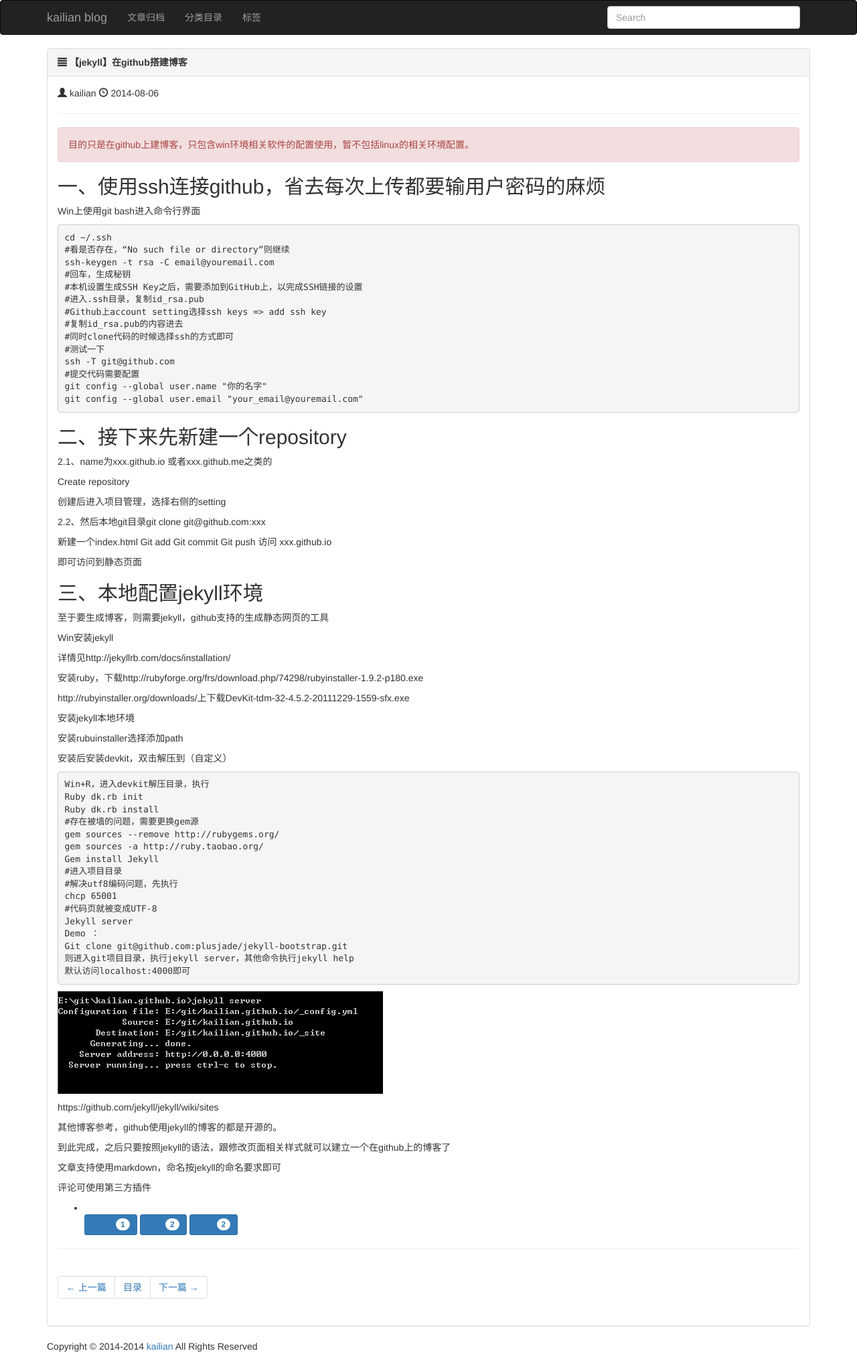
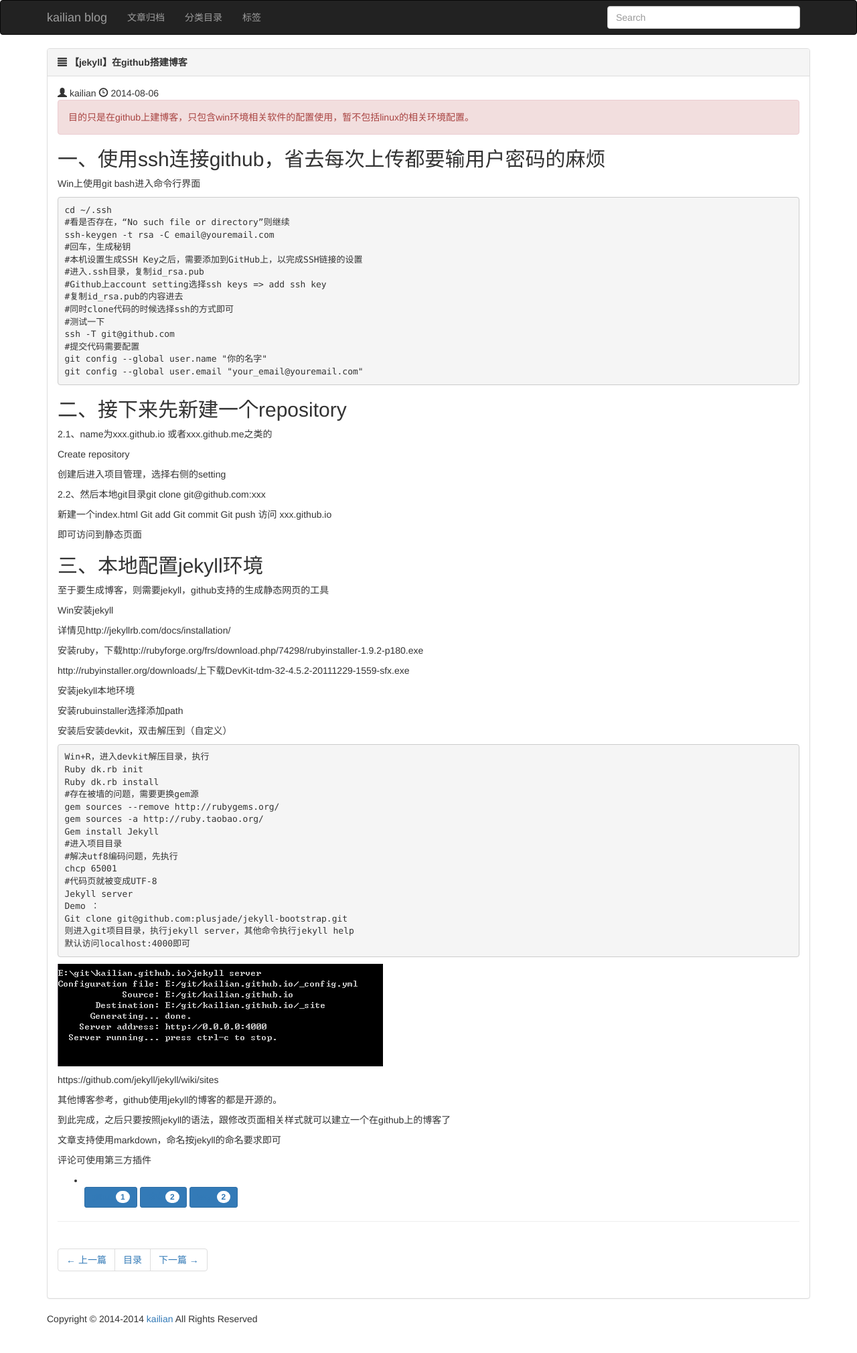
Before and after one commit to kailian/kailian.github.io, a Jekyll site: the page built from _posts/2014-08-06-github-blog.md, in a window 1280 px wide. Shown: the whole page at 67% size. Built offline with Jekyll 4.4.1, drawn with Linux system fonts in a browser that asks for light colours; nearby versions of some CDN libraries; library files that are not in the unit come from our copies; after the commit the page ends 1979 px from its top, so only the background shows below that.

Commit message:
【开发】修改tags页面

```diff
--- a/_includes/JB/tags_list
+++ b/_includes/JB/tags_list
@@ -31,7 +31,7 @@
     {% endfor %}
   {% else %}
     {% for tag in tags_list %}
-    	<span class="lable-margin">
+    	<span class="lable-margin blog-left">
         <button class="btn btn-primary btn-sm" type="button">
           <a href="{{ BASE_PATH }}{{ site.JB.tags_path }}#{{ tag[0] }}-ref">
             <span class="tag-color">{{ tag[0] }}</span>
--- a/_posts/2014-08-06-github-blog.md
+++ b/_posts/2014-08-06-github-blog.md
@@ -5,8 +5,8 @@
 tagline: ""
 tags : [github, 博客, jekyll]
 ---
-<hr>
-<div class="alert alert-danger" role="alert">
+
+<div class="alert alert-danger alert-margin" role="alert">
 	目的只是在github上建博客，只包含win环境相关软件的配置使用，暂不包括linux的相关环境配置。
 </div>
 
--- a/tags.html
+++ b/tags.html
@@ -6,11 +6,12 @@
 ---
 {% include JB/setup %}
 
-<ul>
+<div class="col-md-12">
   {% assign tags_list = site.tags %}
   {% include JB/tags_list %}
-</ul>
+</div>
 
+<hr>
 
 {% for tag in site.tags %}
 <span class="col-md-4">
```
Also changed, not shown: _posts/2014-08-06-jekyll-problem.md (+1 -1 lines), assets/themes/twitter/css/style.css (line endings or trailing spaces). Lines whose indentation alone changed are shown as unchanged.
